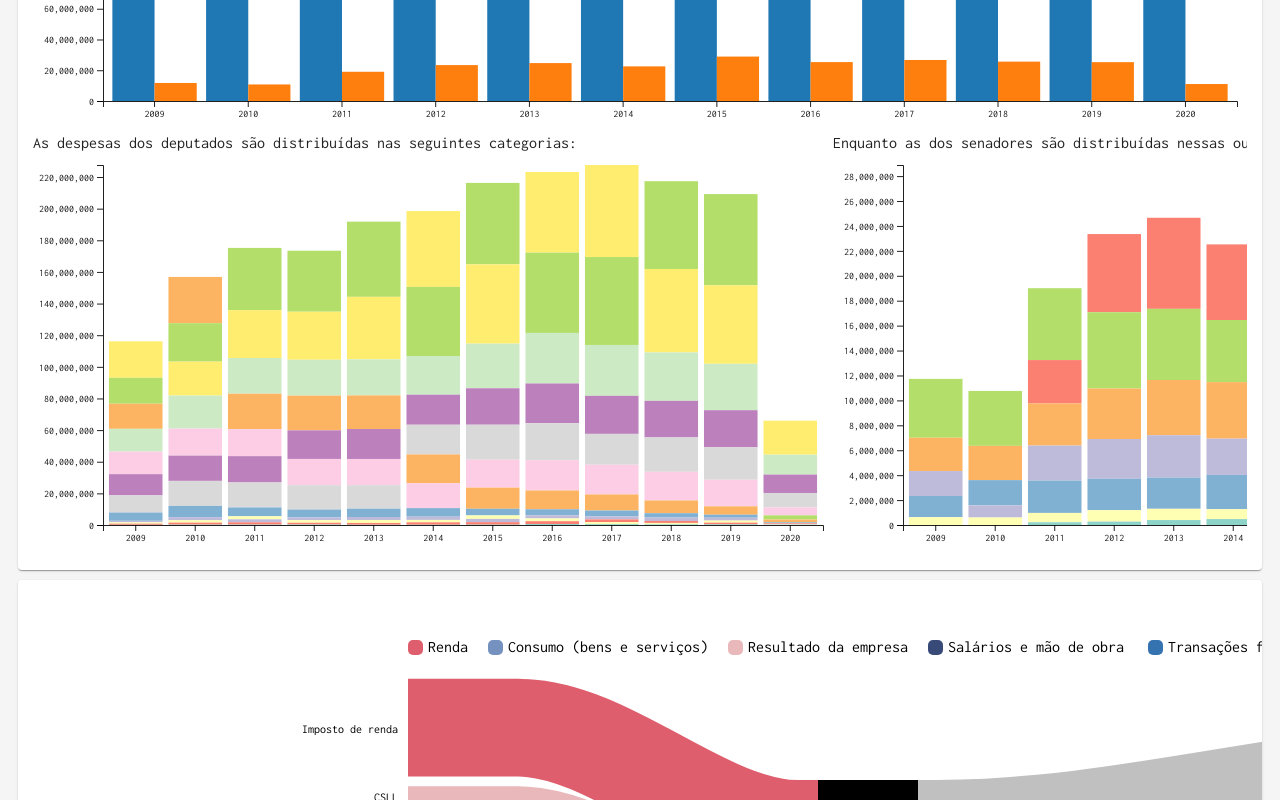
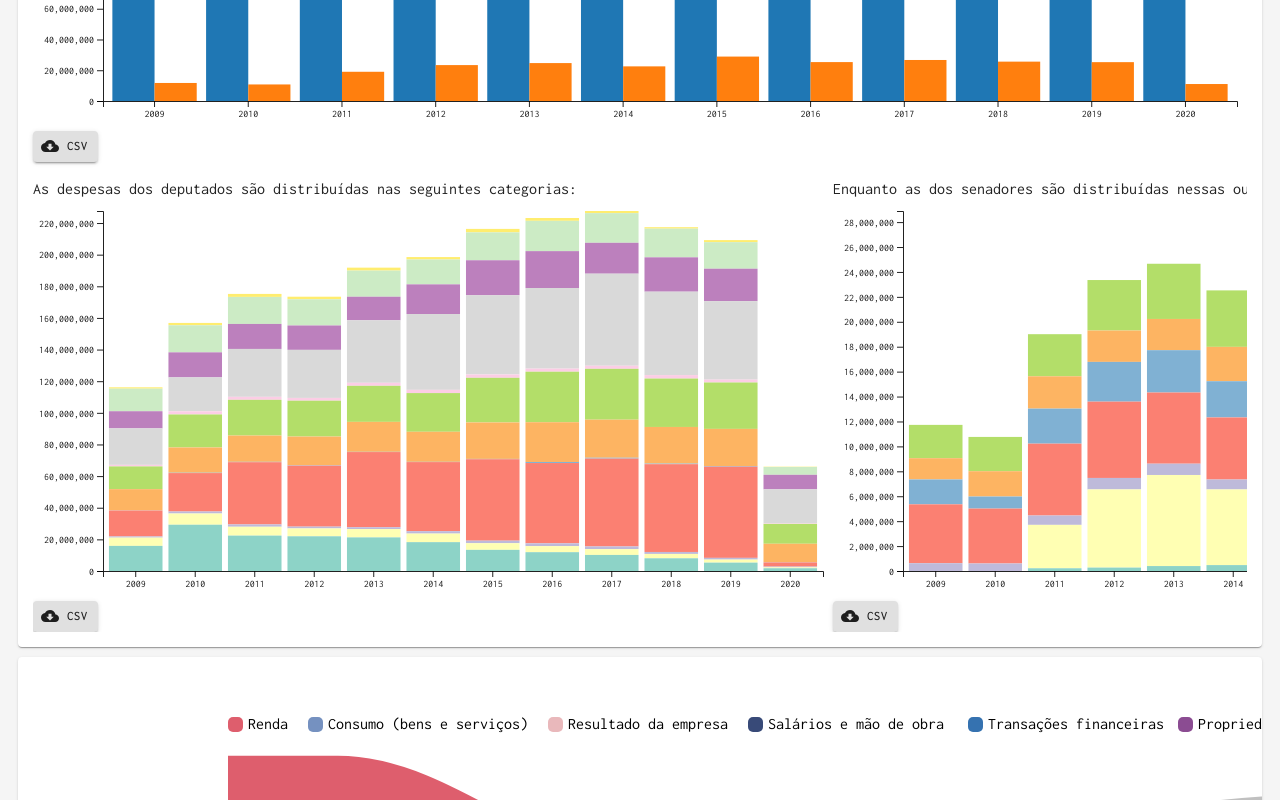
Before and after one commit to paulomenezes/gastos-publicos, a React (Create React App) app: page / in a window 1280 px wide. Shown: the part 780-1580 px from the top of the page. Built offline with nearby package versions, Linux system fonts and the light colour scheme.

Commit message:
Adding CSV download

```diff
--- a/package.json
+++ b/package.json
@@ -4,17 +4,20 @@
   "private": true,
   "dependencies": {
     "@material-ui/core": "^4.11.0",
+    "@material-ui/icons": "^4.9.1",
     "@testing-library/jest-dom": "^4.2.4",
     "@testing-library/react": "^9.3.2",
     "@testing-library/user-event": "^7.1.2",
     "@types/jest": "^24.0.0",
     "@types/node": "^12.0.0",
+    "@types/react-csv": "^1.1.1",
     "@types/react-dom": "^16.9.8",
     "d3": "^5.16.0",
     "d3-sankey": "^0.12.3",
     "react": "^16.13.1",
+    "react-csv": "^2.0.3",
     "react-dom": "^16.13.1",
-    "react-scripts": "3.4.1",
+    "react-scripts": "^3.4.3",
     "tailwindcss": "^1.5.2",
     "typescript": "~3.7.2"
   },
--- a/src/App.tsx
+++ b/src/App.tsx
@@ -1,11 +1,16 @@
 import React from 'react';
+import { CSVLink } from 'react-csv';
+import CloudDownloadIcon from '@material-ui/icons/CloudDownload';
+import { Button, Grid, Paper } from '@material-ui/core';
+import TabelaCamera from './components/tabela-camera/TabelaCamera';
+import TabelaSenado from './components/tabela-senado/TabelaSenado';
 import { CotaParlamentar } from './components/cota/CotaParlamentar';
+import CotaData from './components/cota/data-merge.json';
 import { CategoriaDespesaCamera } from './components/categoria-camera/CategoriaDespesasCamera';
 import { CategoriaDespesaSenado } from './components/categoria-senado/CategoriaDespesasSenado';
-import TabelaCamera from './components/tabela-camera/TabelaCamera';
-import TabelaSenado from './components/tabela-senado/TabelaSenado';
+import CamaraData from './components/categoria-camera/data.json';
+import SenadoData from './components/categoria-senado/data.json';
 import { Sankey } from './components/sankey/Sankey';
-import { Grid, Paper } from '@material-ui/core';
 
 function App() {
   return (
@@ -49,14 +54,29 @@ function App() {
             </span>
           </p>
           <CotaParlamentar />
-          <div style={{ display: 'flex', overflowX: 'auto', flexWrap: 'nowrap' }}>
+          <CSVLink data={CotaData} filename='cota_parlamentar.csv'>
+            <Button variant='contained' size='small' startIcon={<CloudDownloadIcon />}>
+              CSV
+            </Button>
+          </CSVLink>
+          <div style={{ display: 'flex', overflowX: 'auto', flexWrap: 'nowrap', paddingTop: 15 }}>
             <div style={{ flex: 1 }}>
               <p>As despesas dos deputados são distribuídas nas seguintes categorias:</p>
               <CategoriaDespesaCamera />
+              <CSVLink data={CamaraData} filename='despesas_camara.csv'>
+                <Button variant='contained' size='small' startIcon={<CloudDownloadIcon />}>
+                  CSV
+                </Button>
+              </CSVLink>
             </div>
             <div style={{ flex: 1 }}>
               <p>Enquanto as dos senadores são distribuídas nessas outras categorias:</p>
               <CategoriaDespesaSenado />
+              <CSVLink data={SenadoData} filename='despesas_senado.csv'>
+                <Button variant='contained' size='small' startIcon={<CloudDownloadIcon />}>
+                  CSV
+                </Button>
+              </CSVLink>
             </div>
           </div>
         </Paper>
--- a/src/components/categoria-camera/CategoriaDespesasCamera.tsx
+++ b/src/components/categoria-camera/CategoriaDespesasCamera.tsx
@@ -31,7 +31,8 @@ export function CategoriaDespesaCamera() {
       [year: number]: GroupCategoriaDespesa;
     } = {};
 
-    data.sort((a, b) => a.value - b.value);
+    data.reverse();
+    // data.sort((a, b) => a.value - b.value);
 
     for (const d of data) {
       if (!groupData[d.year]) {
--- a/src/components/categoria-senado/CategoriaDespesasSenado.tsx
+++ b/src/components/categoria-senado/CategoriaDespesasSenado.tsx
@@ -31,7 +31,8 @@ export function CategoriaDespesaSenado() {
       [year: number]: GroupCategoriaDespesa;
     } = {};
 
-    data.sort((a, b) => a.value - b.value);
+    data.reverse();
+    // data.sort((a, b) => a.value - b.value);
 
     for (const d of data) {
       if (!groupData[d.year]) {
--- /dev/null
+++ b/src/components/cota/data-merge.json
@@ -0,0 +1,14 @@
+[
+    { "year": 2009, "camara": 116137225.02, "senado": 11726886.26 },
+    { "year": 2010, "camara": 156842459.29, "senado": 10759951.49 },
+    { "year": 2011, "camara": 175187143.08, "senado": 19004454.83 },
+    { "year": 2012, "camara": 173421358.79, "senado": 23349742.37 },
+    { "year": 2013, "camara": 191792410.78, "senado": 24657062.52 },
+    { "year": 2014, "camara": 198482152.73, "senado": 22519341.74 },
+    { "year": 2015, "camara": 216291735.66, "senado": 28890498.27 },
+    { "year": 2016, "camara": 223172402.77, "senado": 25301886.22 },
+    { "year": 2017, "camara": 227606127.09, "senado": 26672743.26 },
+    { "year": 2018, "camara": 217370320.7, "senado": 25598701.33 },
+    { "year": 2019, "camara": 209204783.11, "senado": 25261616.38 },
+    { "year": 2020, "camara": 65966937.53, "senado": 11037581.49 }
+  ]
--- a/src/components/sankey/Sankey.tsx
+++ b/src/components/sankey/Sankey.tsx
@@ -82,7 +82,7 @@ export function Sankey() {
     const svg = d3
       .select('#sankey')
       .append('svg')
-      .attr('width', 2000)
+      .attr('width', 1800)
       .attr('height', height);
 
     const lineGenerator = d3.line().curve(d3.curveMonotoneX);
@@ -305,7 +305,7 @@ export function Sankey() {
       }),
     ];
 
-    const group = svg.append('g').attr('transform', 'translate(0, 50)');
+    const group = svg.append('g').attr('transform', 'translate(-180, 50)');
 
     const extraPaths = [
       {
```
Also changed, not shown: 1 other file (tests, documents, lock files or other folders).
